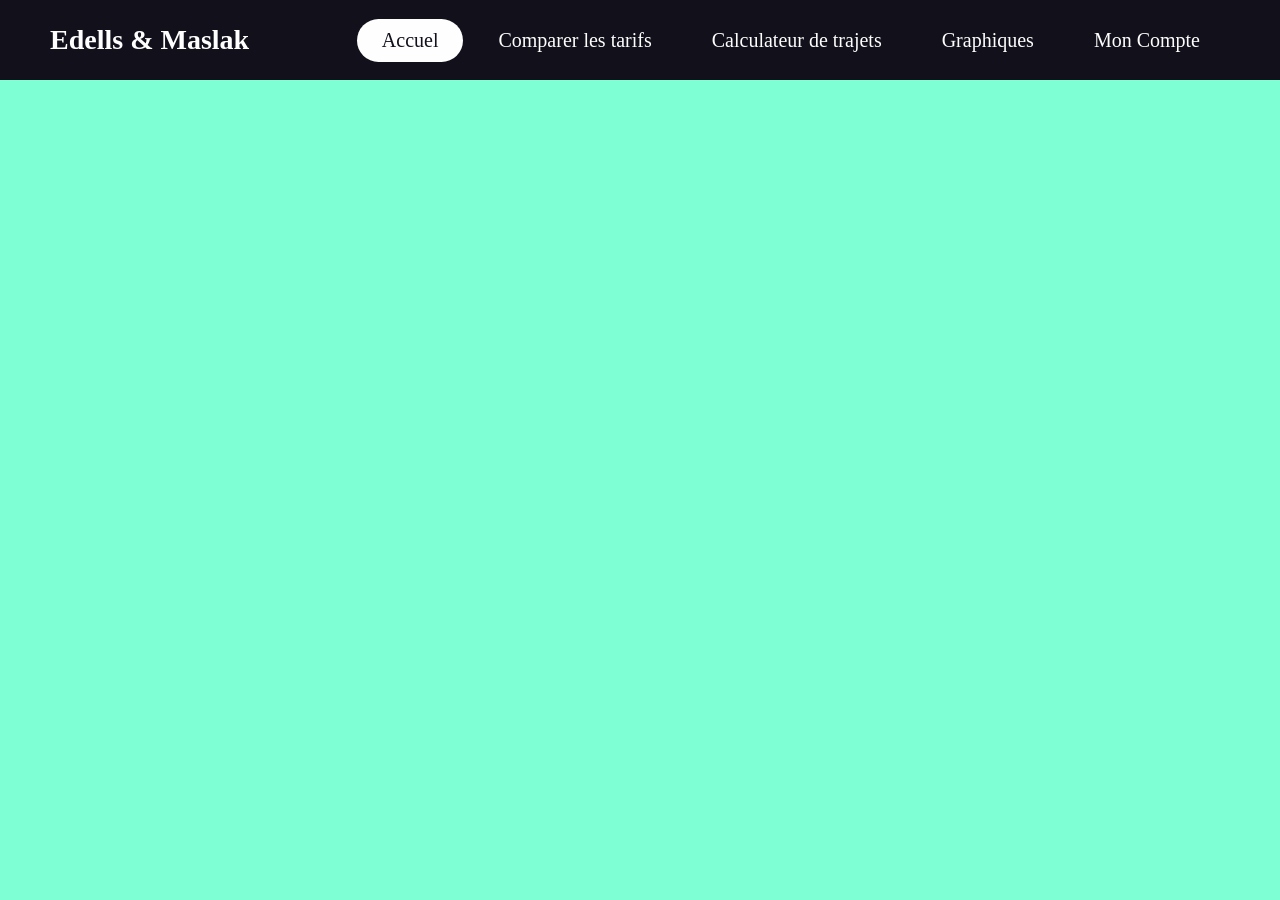
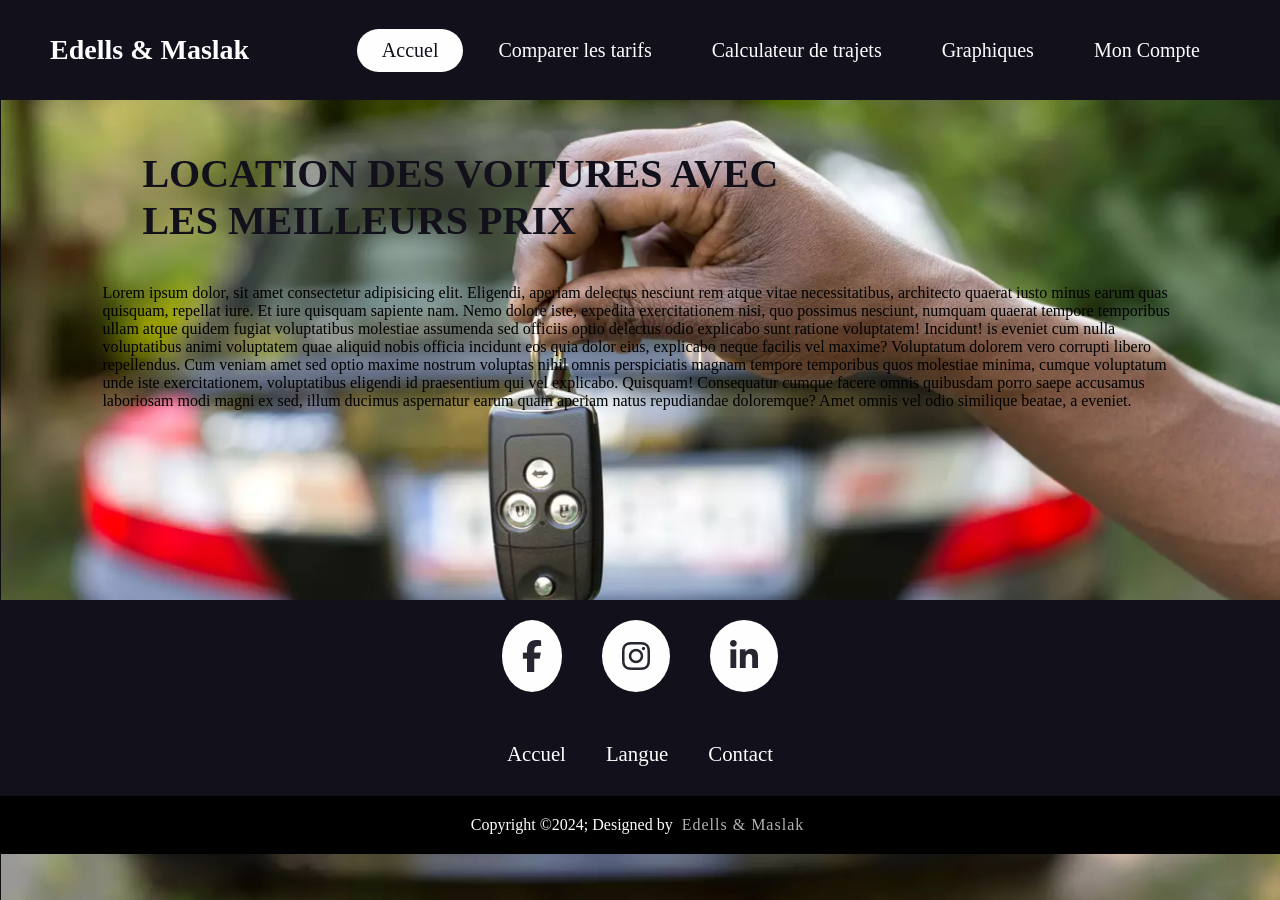
Before and after one commit to AmadouO/Projet_RC6, a website built with Vite: page src/index.html in a window 1280 px wide. Before the commit the page ends 800 px from the top, so only its background shows below. Built offline with nearby package versions, Linux system fonts and the light colour scheme.

Commit message:
commite des modification du footer

```diff
--- a/src/index.html
+++ b/src/index.html
@@ -4,6 +4,7 @@
     <meta charset="UTF-8">
     <meta name="viewport" content="width=device-width, initial-scale=1.0">
     <link rel="stylesheet" href="/src/style.css">
+    <link rel="stylesheet" href="https://cdnjs.cloudflare.com/ajax/libs/font-awesome/6.5.1/css/all.min.css" integrity="sha512-DTOQO9RWCH3ppGqcWaEA1BIZOC6xxalwEsw9c2QQeAIftl+Vegovlnee1c9QX4TctnWMn13TZye+giMm8e2LwA==" crossorigin="anonymous" referrerpolicy="no-referrer" />
     <title>Projet_RC6</title>
 </head>
 <body>
@@ -36,6 +37,34 @@
             </ul>
         </div>
     </header>
+    <section class="body_contaire">
+        <div>
+             <h1>Location des voitures avec <br> les meilleurs prix </h1>
+            <p>Lorem ipsum dolor, sit amet consectetur adipisicing elit. Eligendi, aperiam delectus nesciunt rem atque vitae necessitatibus, architecto quaerat iusto minus earum quas quisquam, repellat iure. Et iure quisquam sapiente nam.
+            Nemo dolore iste, expedita exercitationem nisi, quo possimus nesciunt, numquam quaerat tempore temporibus ullam atque quidem fugiat voluptatibus molestiae assumenda sed officiis optio delectus odio explicabo sunt ratione voluptatem! Incidunt!
+            is eveniet cum nulla voluptatibus animi voluptatem quae aliquid nobis officia incidunt eos quia dolor eius, explicabo neque facilis vel maxime? Voluptatum dolorem vero corrupti libero repellendus.
+            Cum veniam amet sed optio maxime nostrum voluptas nihil omnis perspiciatis magnam tempore temporibus quos molestiae minima, cumque voluptatum unde iste exercitationem, voluptatibus eligendi id praesentium qui vel explicabo. Quisquam!
+            Consequatur cumque facere omnis quibusdam porro saepe accusamus laboriosam modi magni ex sed, illum ducimus aspernatur earum quam aperiam natus repudiandae doloremque? Amet omnis vel odio similique beatae, a eveniet.</p>
+        </div>
+    </section>
+    <footer class="footer">
+                <div class="Social_Links">
+                     <a href="#"><i class="fab fa-facebook-f"></i></a>
+                     <a href="#"><i class="fab fa-instagram"></i></a>
+                      <a href="#"><i class="fab fa-linkedin-in"></i></a>
+                </div>
+                <div class="footer_Nav">
+                    <ul>
+                        <li> <a href="#">Accuel </a> </li>
+                        <li> <a href="#">Langue </a> </li>
+                        <li> <a href="#">Contact</a> </li>
+
+                     </ul>
+                </div>
+                <div class="footer_Copyright">
+                    <p>Copyright &copy;2024; Designed by <span class="Copyright">Edells & Maslak</span></p>
+                </div>
+    </footer>
     <script type="module" src="/src/script.js"></script>
 </body>
 </html>
--- a/src/style.css
+++ b/src/style.css
@@ -10,9 +10,26 @@
 body{
     background-color: aquamarine;
 }
+h1 {
+    color: #11101b;
+    font-size: 40px;
+    font-weight: bold;
+    margin: 40px;
+    text-transform: uppercase;
+}
+.body_contaire{
+    width: 100%;
+    min-height: 100vh;
+    background-image: url("/src/logos/pictureBody2.png");
+    background-size: cover;
+    background-position: center;
+    padding: 10px 8%;
+}
+/*-----------------------------------------------------------------*/
+/*-------------------Mises en style de la bare de navigation -------------------*/
 header{
     width: 100%;
-    height: 80px;
+    height: 100px;
     background: #11101b;
     display: flex;
     align-items: center;
@@ -100,3 +117,87 @@ header{
 
     }
 }
+/*-----------------------Fin du Mises en style de la bare de navigation------- */
+/*-----------------------Debut du Mises en style du pieds de page------- */
+footer {
+    background: #11101b;
+}
+.footer{
+    position: absolute;
+    bottom: 0;
+    width: 100%;
+    height: 200px;
+
+}
+.Social_Links{
+    display: flex;
+    justify-content: center;
+
+}
+.Social_Links a{
+    text-decoration: none;
+    padding: 20px;
+    margin: 20px;
+    background: #fefefe;
+    border-radius: 50%;
+}
+.Social_Links a i{
+    font-size: 2em;
+    color: #11101b;
+    opacity: 0.9;
+}
+.Social_Links a:hover{
+    background: #11101b;
+    transition: 0.5s;
+}
+.Social_Links a:hover i{
+    color: #fefefe;
+    transition: 0.5s;
+}
+.footer_Nav{
+    margin: 30px 0;
+}
+.footer_Nav ul {
+    display: flex;
+    justify-content: center;
+}
+.footer_Nav ul li a{
+    color: #fefefe;
+    margin: 20px;
+    text-decoration: none;
+    font-size: 1.3em;
+
+}
+.footer_Nav ul li a:hover{
+    opacity: 1;
+}
+.footer_Copyright{
+    background: #000;
+    padding: 20px;
+    text-align: center;
+}
+.footer_Copyright p{
+    color: #fefefe;
+}
+.Copyright{
+    opacity: 0.7;
+    text-decoration: uppercase;
+    letter-spacing: 1px;
+    font-weight: 400;
+    margin: 0px 5px;
+}
+@media only screen and (max-width: 700px) {
+    .footer{
+        flex-direction: column;
+        height: 300px;
+    }
+    .footer_Nav ul li{
+        width: 100%;
+        text-align: center;
+        margin: 10px;
+    }
+    .footer_Nav ul {
+        flex-direction: column;
+    }
+}
+/*-----------------------Fin du Mises en style du pieds de pages------- */
```
Also changed, not shown: src/logos/car-l.png (added), src/logos/car-m.png (added), src/logos/car-s.png (added), src/logos/car-xl.png (added), src/logos/carIcon1.png (added), src/logos/jeSimuleBackgroundImg.jpg (added), src/logos/pictureBody2.png (added).
